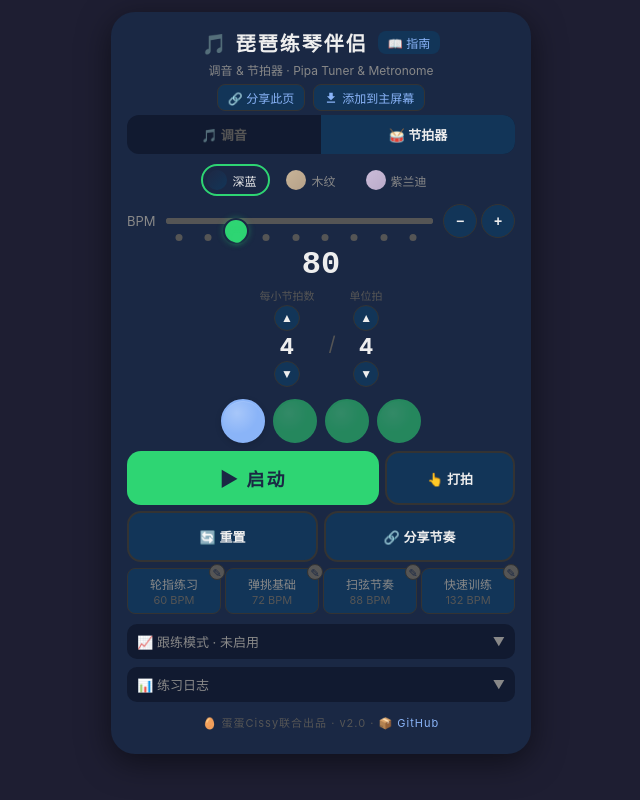
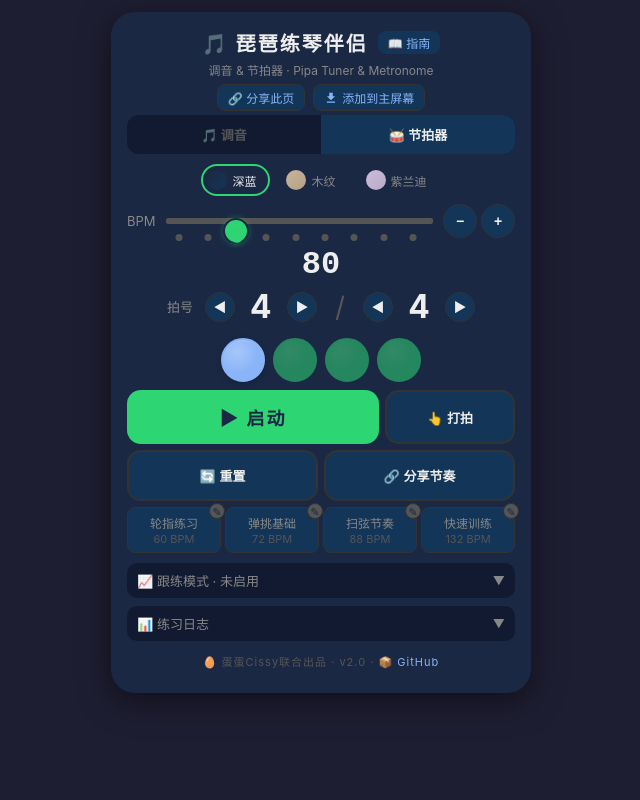
Before and after one commit to CissyLin/pipa-tuner, a website: page index.html in a window 1280 px wide. Both pictures are taken after a click on the element "🥁 节拍器". Shown: the whole page, without its empty margins (319-959 px from the left). Drawn offline with Linux system fonts and the light colour scheme.

Commit message:
🎯 拍号显示优化：数字加大至32px与BPM同尺寸，上下按钮改为左右◀▶布局，标签放左边

```diff
--- a/index.html
+++ b/index.html
@@ -262,12 +262,13 @@
   }
   .metro-step-btn:active { background:var(--accent); border-color:var(--accent); }
 
-  .metro-time-adj { display:flex; align-items:center; justify-content:center; gap:14px; margin-bottom:6px; padding:4px 0; }
-  .metro-time-col { display:flex; flex-direction:column; align-items:center; gap:2px; }
-  .metro-time-col .lbl { font-size:11px; color:var(--bstxt); }
-  .metro-time-val { font-size:22px; font-weight:700; min-width:30px; text-align:center; font-variant-numeric:tabular-nums; }
-  .metro-time-sep { font-size:20px; color:var(--bstxt); margin-top:14px; }
-  .metro-time-adj-btn { width:26px; height:26px; border-radius:50%; border:1px solid var(--bdr); background:var(--cir); color:var(--txt); font-size:12px; cursor:pointer; display:flex; align-items:center; justify-content:center; transition:0.15s; -webkit-tap-highlight-color:transparent; }
+  .metro-time-adj { display:flex; align-items:center; justify-content:center; gap:12px; margin-bottom:6px; padding:4px 0; }
+  .metro-time-label { font-size:13px; color:var(--stxt); flex-shrink:0; }
+  .metro-time-content { display:flex; align-items:center; justify-content:center; gap:18px; }
+  .metro-time-col { display:flex; flex-direction:row; align-items:center; gap:6px; }
+  .metro-time-val { font-size:32px; font-weight:700; min-width:40px; text-align:center; font-variant-numeric:tabular-nums; color:var(--txt); }
+  .metro-time-sep { font-size:28px; color:var(--bstxt); }
+  .metro-time-adj-btn { width:30px; height:30px; border-radius:50%; border:1px solid var(--bdr); background:var(--cir); color:var(--txt); font-size:13px; cursor:pointer; display:flex; align-items:center; justify-content:center; transition:0.15s; -webkit-tap-highlight-color:transparent; }
   .metro-time-adj-btn:active { background:var(--accent); border-color:var(--accent); }
 
   .metro-beats {
@@ -509,9 +510,9 @@
     .container { padding:14px 12px 18px; }
     .metro-bpm-value { font-size:28px; min-width:50px; }
     .metro-beat-dot { width:36px; height:36px; }
-    .metro-time-val { font-size:18px; }
-    .metro-time-sep { font-size:16px; margin-top:12px; }
-    .metro-time-adj-btn { width:22px; height:22px; font-size:11px; }
+    .metro-time-val { font-size:26px; min-width:32px; }
+    .metro-time-sep { font-size:22px; }
+    .metro-time-adj-btn { width:26px; height:26px; font-size:12px; }
     .header-row { flex-wrap:wrap; gap:6px; }
     .guide-link { font-size:11px; padding:2px 8px; }
     .share-install-row { flex-wrap:wrap; gap:4px; }
@@ -665,18 +666,19 @@
 
     <!-- 拍号 -->
     <div class="metro-time-adj">
+      <div class="metro-time-label">拍号</div>
+      <div class="metro-time-content">
         <div class="metro-time-col">
-        <div class="lbl">每小节拍数</div>
-        <button class="metro-time-adj-btn" id="timeNumUp">▲</button>
+          <button class="metro-time-adj-btn" id="timeNumDown">◀</button>
           <span class="metro-time-val" id="timeNum">4</span>
-        <button class="metro-time-adj-btn" id="timeNumDown">▼</button>
+          <button class="metro-time-adj-btn" id="timeNumUp">▶</button>
         </div>
         <span class="metro-time-sep">/</span>
         <div class="metro-time-col">
-        <div class="lbl">单位拍</div>
-        <button class="metro-time-adj-btn" id="timeDenUp">▲</button>
+          <button class="metro-time-adj-btn" id="timeDenDown">◀</button>
           <span class="metro-time-val" id="timeDen">4</span>
-        <button class="metro-time-adj-btn" id="timeDenDown">▼</button>
+          <button class="metro-time-adj-btn" id="timeDenUp">▶</button>
+        </div>
       </div>
     </div>
 
```
Lines whose indentation alone changed are shown as unchanged.
